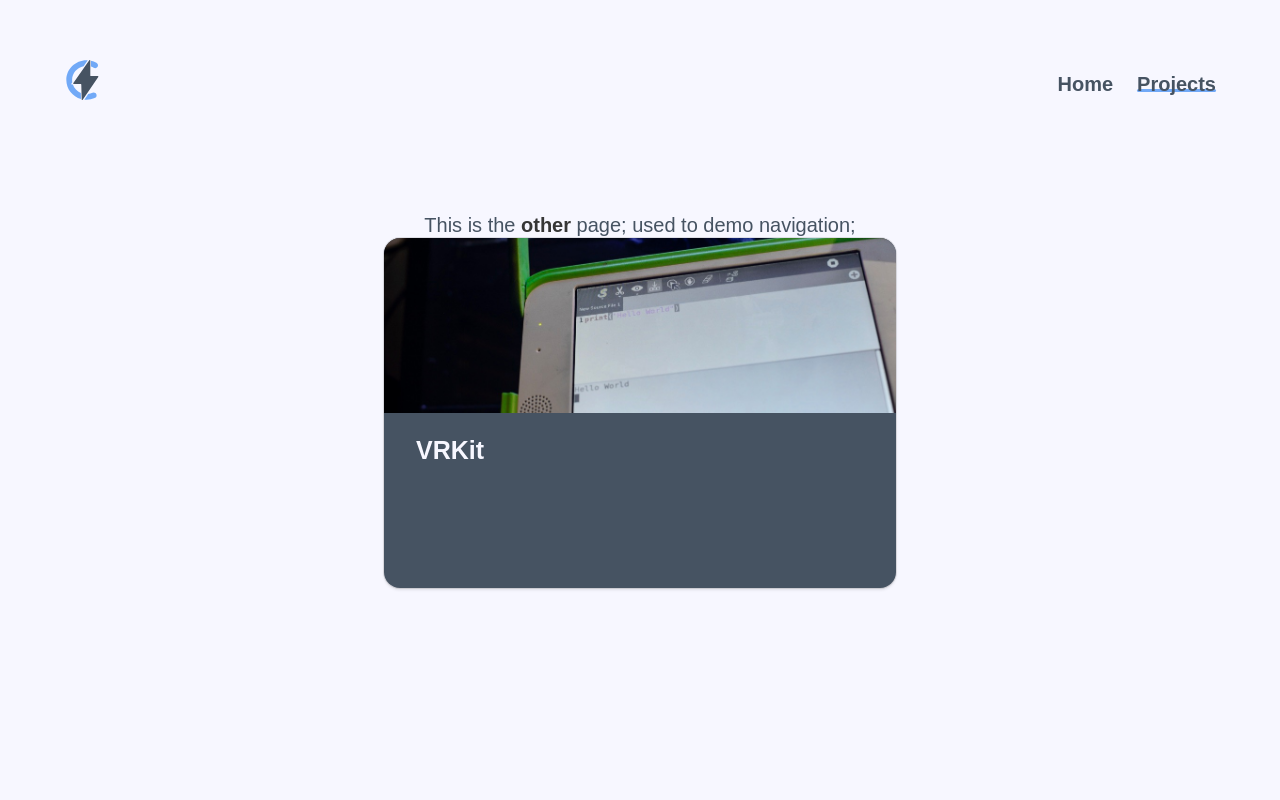
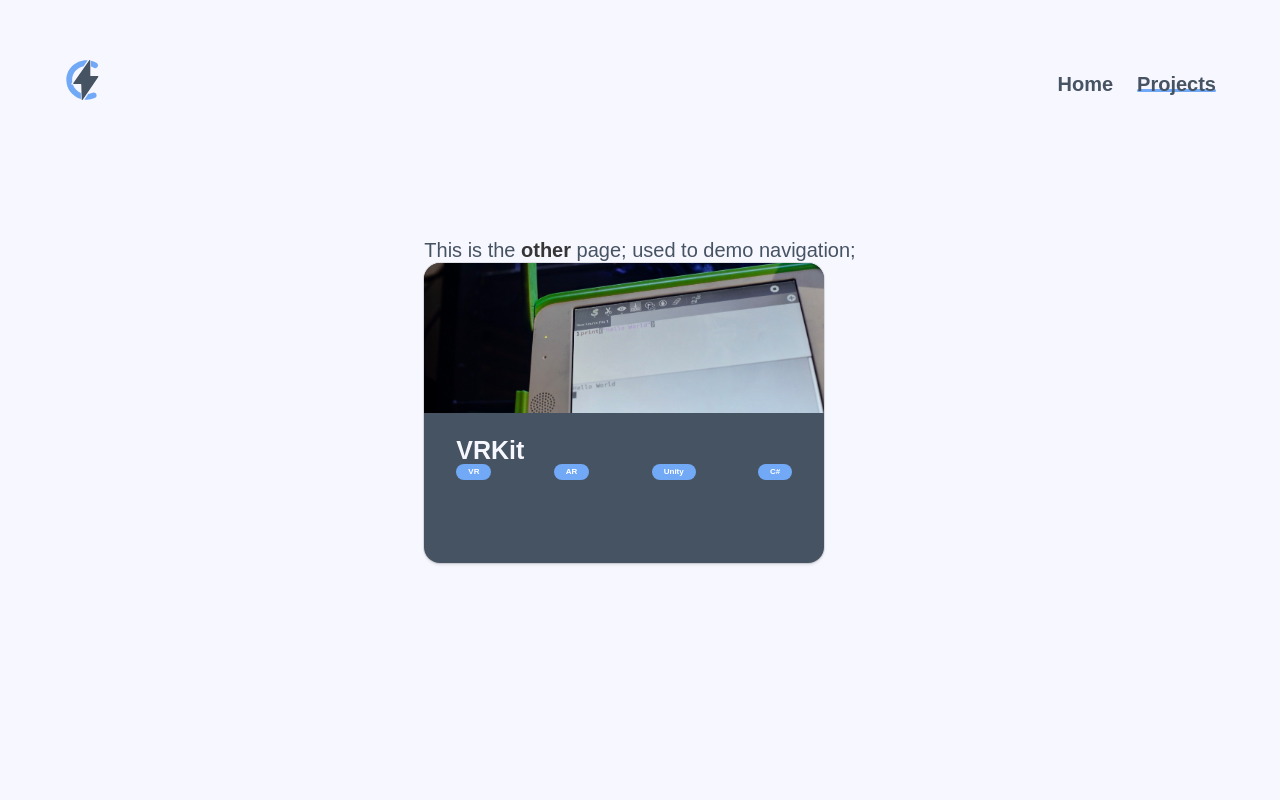
Before and after one commit to Atomator/portfolio, a Vue app: page /#/projects in a window 1280 px wide. Shown: the top 800 px of the page. Built offline with nearby package versions, Linux system fonts and the light colour scheme.

Commit message:
Added tags

```diff
--- a/src/components/ProjectTile.vue
+++ b/src/components/ProjectTile.vue
@@ -3,7 +3,14 @@
     <div class="box has-background-dark">
       <img :src="data.images"/>
       <div id="content">
-        <h1 class="has-text-light title">{{ data.title }}</h1>
+        <h1 class="title-custom has-text-light">{{ data.title }}</h1>
+        <nav class="level">
+          <div class="level-left" v-for="(value) in data.tags" v-bind:key="value.id">
+            <a class="level-item">
+              <span class="tag is-primary is-rounded has-text-weight-bold"> {{ value }} </span>
+            </a>
+          </div>
+        </nav>
       </div>
     </div>
   </div>
@@ -22,13 +29,16 @@ export default {
 
 .box {
   border-radius: 16px;
-  height: 350px;
-  width: 512px;
+  height: 300px;
+  width: 400px;
   padding: 0px;
 }
 
-.title {
+.title-custom {
   font-size: 25px;
+  margin-bottom: 0px;
+  font-weight: 600;
+  line-height: 1.125;
 }
 
 #content {
@@ -38,9 +48,14 @@ export default {
 img {
   border-radius: 16px 16px 0px 0px;
   object-fit: cover;
-  height: 175px;
-  width: 512px;
+  height: 150px;
+  width: 400px;
   padding: 0;
 }
 
+.tag {
+  padding: 0px 12px 0px 12px;
+  font-size: 8px;
+}
+
 </style>
```
